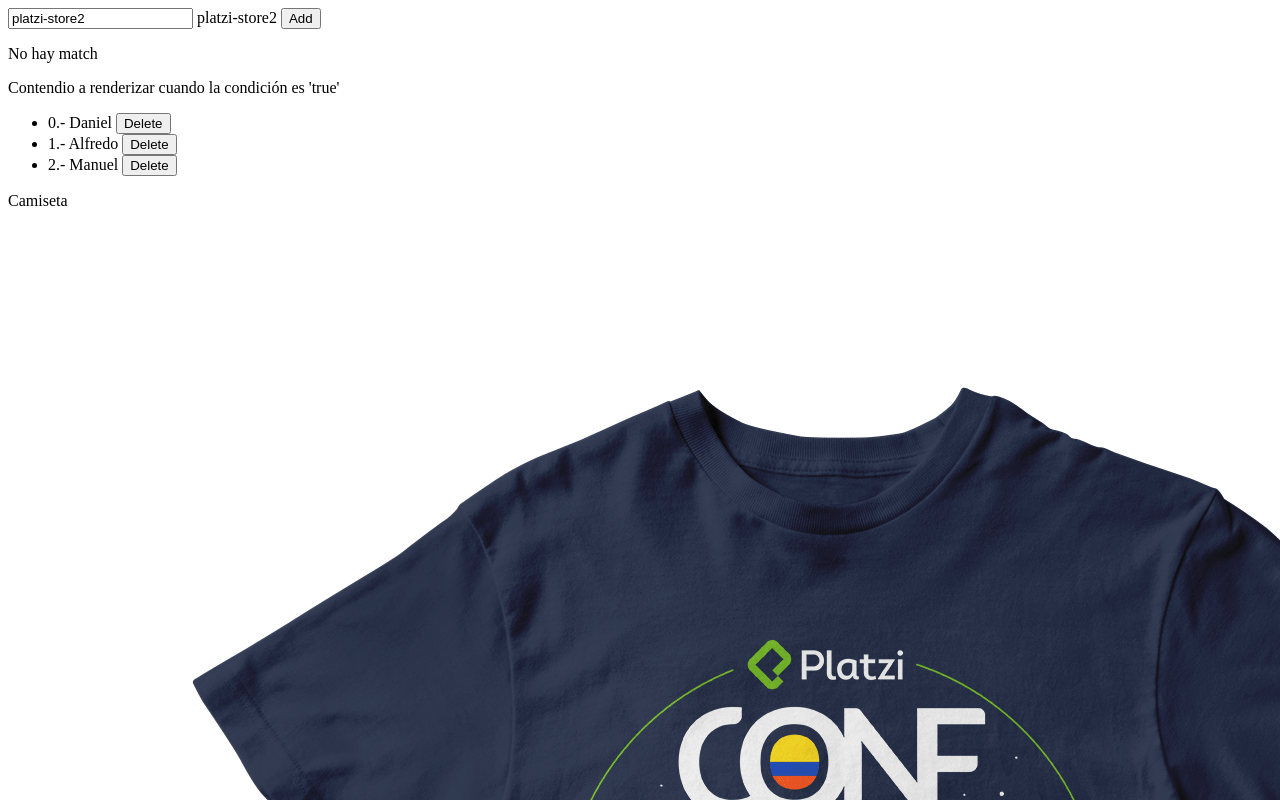
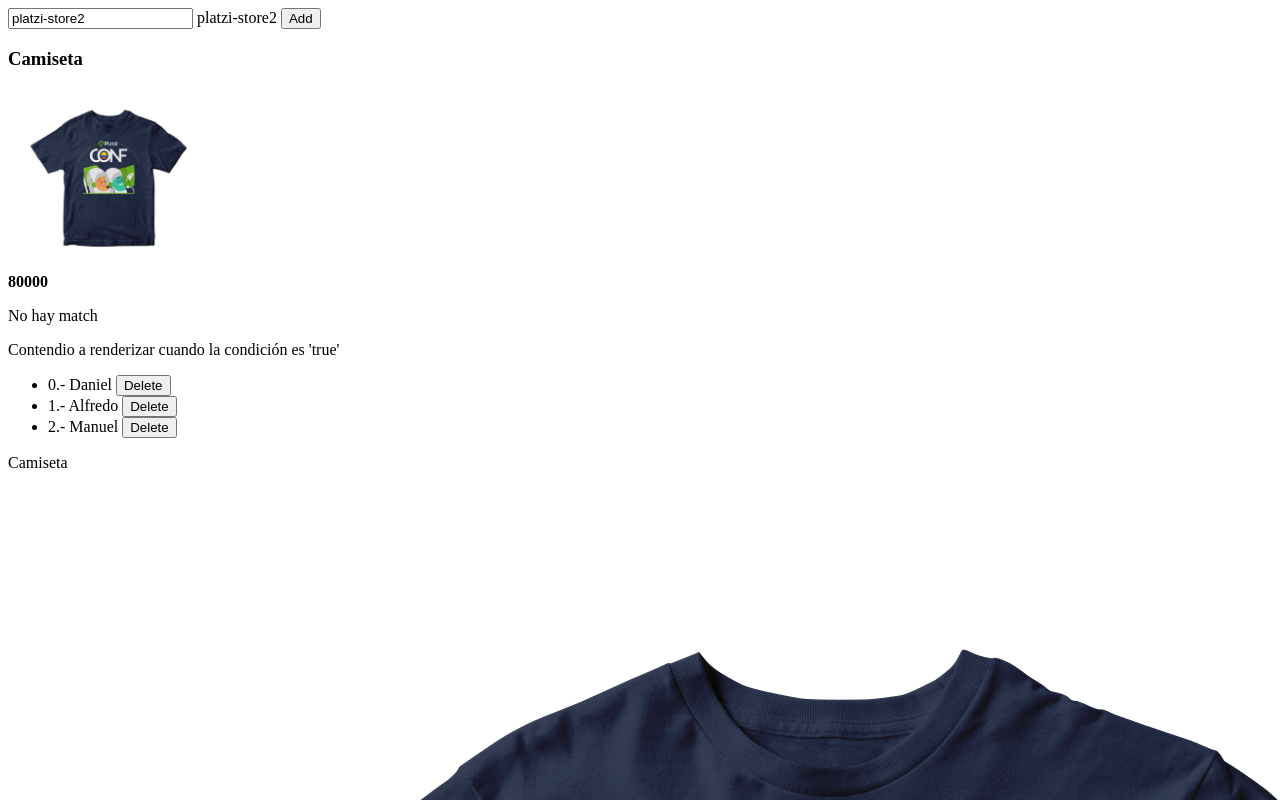
Before and after one commit to DannyMezaGit/platzi-store, an Angular app: page / in a window 1280 px wide. Shown: the top 800 px of the page. Built offline with nearby package versions, Linux system fonts and the light colour scheme.

Commit message:
componente Producto

```diff
--- a/src/app/app.component.html
+++ b/src/app/app.component.html
@@ -1,6 +1,8 @@
 <input type="text" [(ngModel)]="title">
 {{ title }}
 <button (click)="addItem()">Add</button>
+
+<app-product></app-product>
 
 <div [ngSwitch]="title">
   <p *ngSwitchCase="'Daniel'">Este es Daniel</p>
--- a/src/app/app.module.ts
+++ b/src/app/app.module.ts
@@ -5,10 +5,12 @@ import { BrowserModule } from '@angular/platform-browser';
 
 import { AppRoutingModule } from './app-routing.module';
 import { AppComponent } from './app.component';
+import { ProductComponent } from './components/product/product.component';
 
 @NgModule({
   declarations: [
-    AppComponent
+    AppComponent,
+    ProductComponent
   ],
   imports: [
     BrowserModule,
--- /dev/null
+++ b/src/app/components/product/product.component.html
@@ -0,0 +1,4 @@
+<h3>{{ product.title }}</h3>
+<img [src]="product.image" width="200" alt="Imagen del producto">
+<br>
+<strong>{{ product.price }}</strong>
--- /dev/null
+++ b/src/app/components/product/product.component.ts
@@ -0,0 +1,23 @@
+import { Component, OnInit } from '@angular/core';
+import { Product } from 'src/app/product.model';
+
+@Component({
+  selector: 'app-product',
+  templateUrl: './product.component.html',
+  styleUrls: ['./product.component.scss']
+})
+export class ProductComponent implements OnInit {
+
+  product: Product = {
+    id: '1',
+    image: 'assets/images/camiseta.png',
+    title: 'Camiseta',
+    price: 80000,
+    description: 'bla bla bla bla bla'
+  }
+  constructor() { }
+
+  ngOnInit(): void {
+  }
+
+}
```
Also changed, not shown: src/app/components/product/product.component.scss (added).
